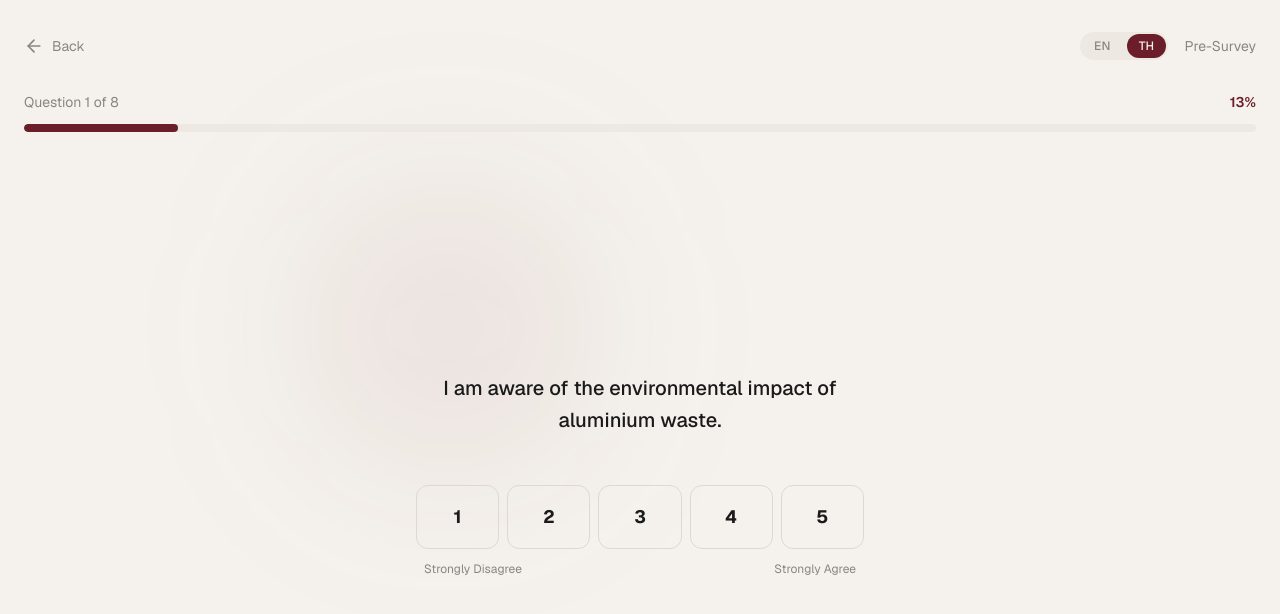
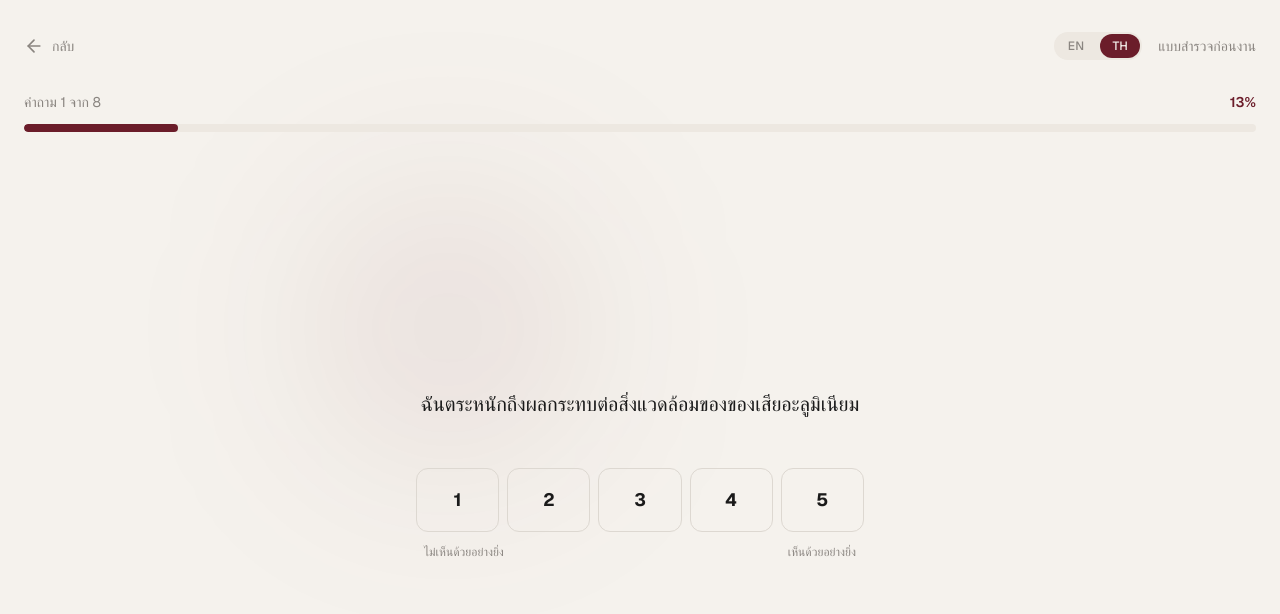
Before and after one commit to TiNYsx/trashtotrend, a Next.js app: page /survey/pre in a window 1280 px wide. Shown: the top 614 px of the page. Built offline with nearby package versions, Linux system fonts and the light colour scheme.

Commit message:
fix: Add bilingual support to survey pages and handle API errors gracefully

```diff
--- a/app/survey/post/page.tsx
+++ b/app/survey/post/page.tsx
@@ -5,20 +5,22 @@ import { useRouter } from 'next/navigation'
 import { motion } from 'framer-motion'
 import { ArrowLeft, CheckCircle, Trophy, Loader2 } from 'lucide-react'
 import { LanguageToggle } from '@/components/language-toggle'
+import { useLanguage } from '@/components/providers'
 
 const SURVEY_QUESTIONS = [
-  'I am aware of the environmental impact of aluminium waste.',
-  'I understand the concept of circular economy.',
-  'I regularly recycle aluminium products.',
-  'I believe individual actions can make a difference for the environment.',
-  'I am interested in learning more about sustainable practices.',
-  'I would be willing to pay more for eco-friendly products.',
-  'I have participated in environmental activities before.',
-  'I believe businesses should be responsible for recycling their products.'
+  { en: 'I am aware of the environmental impact of aluminium waste.', th: 'ฉันตระหนักถึงผลกระทบต่อสิ่งแวดล้อมของของเสียอะลูมิเนียม' },
+  { en: 'I understand the concept of circular economy.', th: 'ฉันเข้าใจแนวคิดเศรษฐกิจหมุนเวียน' },
+  { en: 'I regularly recycle aluminium products.', th: 'ฉันสม่ำเสมอในการรีไซเคิลผลิตภัณฑ์อะลูมิเนียม' },
+  { en: 'I believe individual actions can make a difference for the environment.', th: 'ฉันเชื่อว่าการกระทำของปัจเจกบุคคลสามารถสร้างความแตกต่างต่อสิ่งแวดล้อมได้' },
+  { en: 'I am interested in learning more about sustainable practices.', th: 'ฉันสนใจที่จะเรียนรู้เพิ่มเติมเกี่ยวกับแนวปฏิบัติที่ยั่งยืน' },
+  { en: 'I would be willing to pay more for eco-friendly products.', th: 'ฉันยินดีที่จะจ่ายมากขึ้นสำหรับผลิตภัณฑ์ที่เป็นมิตรต่อสิ่งแวดล้อม' },
+  { en: 'I have participated in environmental activities before.', th: 'ฉันเคยเข้าร่วมกิจกรรมด้านสิ่งแวดล้อมมาก่อน' },
+  { en: 'I believe businesses should be responsible for recycling their products.', th: 'ฉันเชื่อว่าธุรกิจควรรับผิดชอบในการรีไซเคิลผลิตภัณฑ์ของตน' }
 ]
 
 export default function PostSurveyPage() {
   const router = useRouter()
+  const { lang } = useLanguage()
   const [currentQ, setCurrentQ] = useState(0)
   const [answers, setAnswers] = useState<Record<number, number>>({})
   const [isSubmitting, setIsSubmitting] = useState(false)
@@ -44,18 +46,18 @@ export default function PostSurveyPage() {
         body: JSON.stringify({ answers: finalAnswers })
       })
 
-      if (res.ok) {
-        setIsComplete(true)
-      }
+      setIsComplete(true)
     } catch (err) {
       console.error('Failed to submit survey:', err)
+      setIsComplete(true)
     }
-    setIsSubmitting(false)
   }
 
   const goBack = () => {
     if (currentQ > 0) {
       setCurrentQ(currentQ - 1)
+    } else {
+      router.back()
     }
   }
 
@@ -88,7 +90,7 @@ export default function PostSurveyPage() {
             animate={{ opacity: 1, y: 0 }}
             className="font-display text-3xl font-bold text-center mb-2"
           >
-            Amazing Work!
+            {lang === 'th' ? 'ทำได้ดีมาก!' : 'Amazing Work!'}
           </motion.h1>
           <motion.p
             initial={{ opacity: 0, y: 20 }}
@@ -96,7 +98,7 @@ export default function PostSurveyPage() {
             transition={{ delay: 0.2 }}
             className="text-muted-foreground text-center mb-8"
           >
-            Your reward has been unlocked!
+            {lang === 'th' ? 'ของรางวัลของคุณถูกปลดล็อกแล้ว!' : 'Your reward has been unlocked!'}
           </motion.p>
           <motion.div
             initial={{ opacity: 0, y: 20 }}
@@ -105,14 +107,14 @@ export default function PostSurveyPage() {
             className="glass rounded-2xl p-6 text-center max-w-sm w-full mb-6"
           >
             <p className="text-sm text-muted-foreground mb-4">
-              Show this screen to staff at the reward counter to claim your prize.
+              {lang === 'th' ? 'แสดงหน้าจอนี้ให้เจ้าหน้าที่ที่จุดรับของรางวัลเพื่อรับรางวัลของคุณ' : 'Show this screen to staff at the reward counter to claim your prize.'}
             </p>
           </motion.div>
           <button
             onClick={() => router.push('/dashboard')}
             className="h-12 px-8 rounded-xl bg-accent text-accent-foreground font-semibold"
           >
-            Return to Dashboard
+            {lang === 'th' ? 'กลับสู่แดชบอร์ด' : 'Return to Dashboard'}
           </button>
         </div>
       </main>
@@ -134,12 +136,12 @@ export default function PostSurveyPage() {
             className="flex items-center gap-2 text-muted-foreground transition-colors hover:text-foreground"
           >
             <ArrowLeft className="h-5 w-5" />
-            <span className="text-sm">Back</span>
+            <span className="text-sm">{lang === 'th' ? 'กลับ' : 'Back'}</span>
           </button>
           <div className="flex items-center gap-4">
             <LanguageToggle />
             <span className="text-sm text-accent font-medium">
-              Post-Survey
+              {lang === 'th' ? 'แบบสำรวจหลังงาน' : 'Post-Survey'}
             </span>
           </div>
         </div>
@@ -147,7 +149,7 @@ export default function PostSurveyPage() {
         {/* Progress */}
         <div className="mb-12 space-y-3">
           <div className="flex items-center justify-between text-sm">
-            <span className="text-muted-foreground">Question {currentQ + 1} of {SURVEY_QUESTIONS.length}</span>
+            <span className="text-muted-foreground">{lang === 'th' ? 'คำถาม' : 'Question'} {currentQ + 1} {lang === 'th' ? 'จาก' : 'of'} {SURVEY_QUESTIONS.length}</span>
             <span className="font-semibold text-accent">{Math.round(progress)}%</span>
           </div>
           <div className="h-2 rounded-full bg-secondary overflow-hidden">
@@ -168,7 +170,7 @@ export default function PostSurveyPage() {
             className="w-full text-center mb-12"
           >
             <p className="text-xl font-medium leading-relaxed">
-              {SURVEY_QUESTIONS[currentQ]}
+              {lang === 'th' ? SURVEY_QUESTIONS[currentQ].th : SURVEY_QUESTIONS[currentQ].en}
             </p>
           </motion.div>
 
@@ -186,8 +188,8 @@ export default function PostSurveyPage() {
             ))}
           </div>
           <div className="w-full flex justify-between text-xs text-muted-foreground mt-3 px-2">
-            <span>Strongly Disagree</span>
-            <span>Strongly Agree</span>
+            <span>{lang === 'th' ? 'ไม่เห็นด้วยอย่างยิ่ง' : 'Strongly Disagree'}</span>
+            <span>{lang === 'th' ? 'เห็นด้วยอย่างยิ่ง' : 'Strongly Agree'}</span>
           </div>
         </div>
 
--- a/app/survey/pre/page.tsx
+++ b/app/survey/pre/page.tsx
@@ -1,24 +1,26 @@
 'use client'
 
-import { useState, useEffect } from 'react'
+import { useState } from 'react'
 import { useRouter } from 'next/navigation'
 import { motion } from 'framer-motion'
 import { ArrowLeft, CheckCircle, Loader2 } from 'lucide-react'
 import { LanguageToggle } from '@/components/language-toggle'
+import { useLanguage } from '@/components/providers'
 
 const SURVEY_QUESTIONS = [
-  'I am aware of the environmental impact of aluminium waste.',
-  'I understand the concept of circular economy.',
-  'I regularly recycle aluminium products.',
-  'I believe individual actions can make a difference for the environment.',
-  'I am interested in learning more about sustainable practices.',
-  'I would be willing to pay more for eco-friendly products.',
-  'I have participated in environmental activities before.',
-  'I believe businesses should be responsible for recycling their products.'
+  { en: 'I am aware of the environmental impact of aluminium waste.', th: 'ฉันตระหนักถึงผลกระทบต่อสิ่งแวดล้อมของของเสียอะลูมิเนียม' },
+  { en: 'I understand the concept of circular economy.', th: 'ฉันเข้าใจแนวคิดเศรษฐกิจหมุนเวียน' },
+  { en: 'I regularly recycle aluminium products.', th: 'ฉันสม่ำเสมอในการรีไซเคิลผลิตภัณฑ์อะลูมิเนียม' },
+  { en: 'I believe individual actions can make a difference for the environment.', th: 'ฉันเชื่อว่าการกระทำของปัจเจกบุคคลสามารถสร้างความแตกต่างต่อสิ่งแวดล้อมได้' },
+  { en: 'I am interested in learning more about sustainable practices.', th: 'ฉันสนใจที่จะเรียนรู้เพิ่มเติมเกี่ยวกับแนวปฏิบัติที่ยั่งยืน' },
+  { en: 'I would be willing to pay more for eco-friendly products.', th: 'ฉันยินดีที่จะจ่ายมากขึ้นสำหรับผลิตภัณฑ์ที่เป็นมิตรต่อสิ่งแวดล้อม' },
+  { en: 'I have participated in environmental activities before.', th: 'ฉันเคยเข้าร่วมกิจกรรมด้านสิ่งแวดล้อมมาก่อน' },
+  { en: 'I believe businesses should be responsible for recycling their products.', th: 'ฉันเชื่อว่าธุรกิจควรรับผิดชอบในการรีไซเคิลผลิตภัณฑ์ของตน' }
 ]
 
 export default function PreSurveyPage() {
   const router = useRouter()
+  const { lang } = useLanguage()
   const [currentQ, setCurrentQ] = useState(0)
   const [answers, setAnswers] = useState<Record<number, number>>({})
   const [isSubmitting, setIsSubmitting] = useState(false)
@@ -44,18 +46,18 @@ export default function PreSurveyPage() {
         body: JSON.stringify({ answers: finalAnswers })
       })
 
-      if (res.ok) {
-        setIsComplete(true)
-      }
+      setIsComplete(true)
     } catch (err) {
       console.error('Failed to submit survey:', err)
+      setIsComplete(true)
     }
-    setIsSubmitting(false)
   }
 
   const goBack = () => {
     if (currentQ > 0) {
       setCurrentQ(currentQ - 1)
+    } else {
+      router.back()
     }
   }
 
@@ -83,7 +85,7 @@ export default function PreSurveyPage() {
             animate={{ opacity: 1, y: 0 }}
             className="font-display text-3xl font-bold text-center mb-4"
           >
-            Survey Complete!
+            {lang === 'th' ? 'สำรวจเสร็จแล้ว!' : 'Survey Complete!'}
           </motion.h1>
           <motion.p
             initial={{ opacity: 0, y: 20 }}
@@ -91,13 +93,13 @@ export default function PreSurveyPage() {
             transition={{ delay: 0.2 }}
             className="text-muted-foreground text-center mb-8"
           >
-            Thank you for your feedback
+            {lang === 'th' ? 'ขอบคุณสำหรับความคิดเห็นของคุณ' : 'Thank you for your feedback'}
           </motion.p>
           <button
             onClick={() => router.push('/dashboard')}
             className="h-12 px-8 rounded-xl bg-primary text-primary-foreground font-semibold"
           >
-            Return to Dashboard
+            {lang === 'th' ? 'กลับสู่แดชบอร์ด' : 'Return to Dashboard'}
           </button>
         </div>
       </main>
@@ -119,12 +121,12 @@ export default function PreSurveyPage() {
             className="flex items-center gap-2 text-muted-foreground transition-colors hover:text-foreground"
           >
             <ArrowLeft className="h-5 w-5" />
-            <span className="text-sm">Back</span>
+            <span className="text-sm">{lang === 'th' ? 'กลับ' : 'Back'}</span>
           </button>
           <div className="flex items-center gap-4">
             <LanguageToggle />
             <span className="text-sm text-muted-foreground">
-              Pre-Survey
+              {lang === 'th' ? 'แบบสำรวจก่อนงาน' : 'Pre-Survey'}
             </span>
           </div>
         </div>
@@ -132,7 +134,7 @@ export default function PreSurveyPage() {
         {/* Progress */}
         <div className="mb-12 space-y-3">
           <div className="flex items-center justify-between text-sm">
-            <span className="text-muted-foreground">Question {currentQ + 1} of {SURVEY_QUESTIONS.length}</span>
+            <span className="text-muted-foreground">{lang === 'th' ? 'คำถาม' : 'Question'} {currentQ + 1} {lang === 'th' ? 'จาก' : 'of'} {SURVEY_QUESTIONS.length}</span>
             <span className="font-semibold text-primary">{Math.round(progress)}%</span>
           </div>
           <div className="h-2 rounded-full bg-secondary overflow-hidden">
@@ -153,7 +155,7 @@ export default function PreSurveyPage() {
             className="w-full text-center mb-12"
           >
             <p className="text-xl font-medium leading-relaxed">
-              {SURVEY_QUESTIONS[currentQ]}
+              {lang === 'th' ? SURVEY_QUESTIONS[currentQ].th : SURVEY_QUESTIONS[currentQ].en}
             </p>
           </motion.div>
 
@@ -171,8 +173,8 @@ export default function PreSurveyPage() {
             ))}
           </div>
           <div className="w-full flex justify-between text-xs text-muted-foreground mt-3 px-2">
-            <span>Strongly Disagree</span>
-            <span>Strongly Agree</span>
+            <span>{lang === 'th' ? 'ไม่เห็นด้วยอย่างยิ่ง' : 'Strongly Disagree'}</span>
+            <span>{lang === 'th' ? 'เห็นด้วยอย่างยิ่ง' : 'Strongly Agree'}</span>
           </div>
         </div>
 
```
